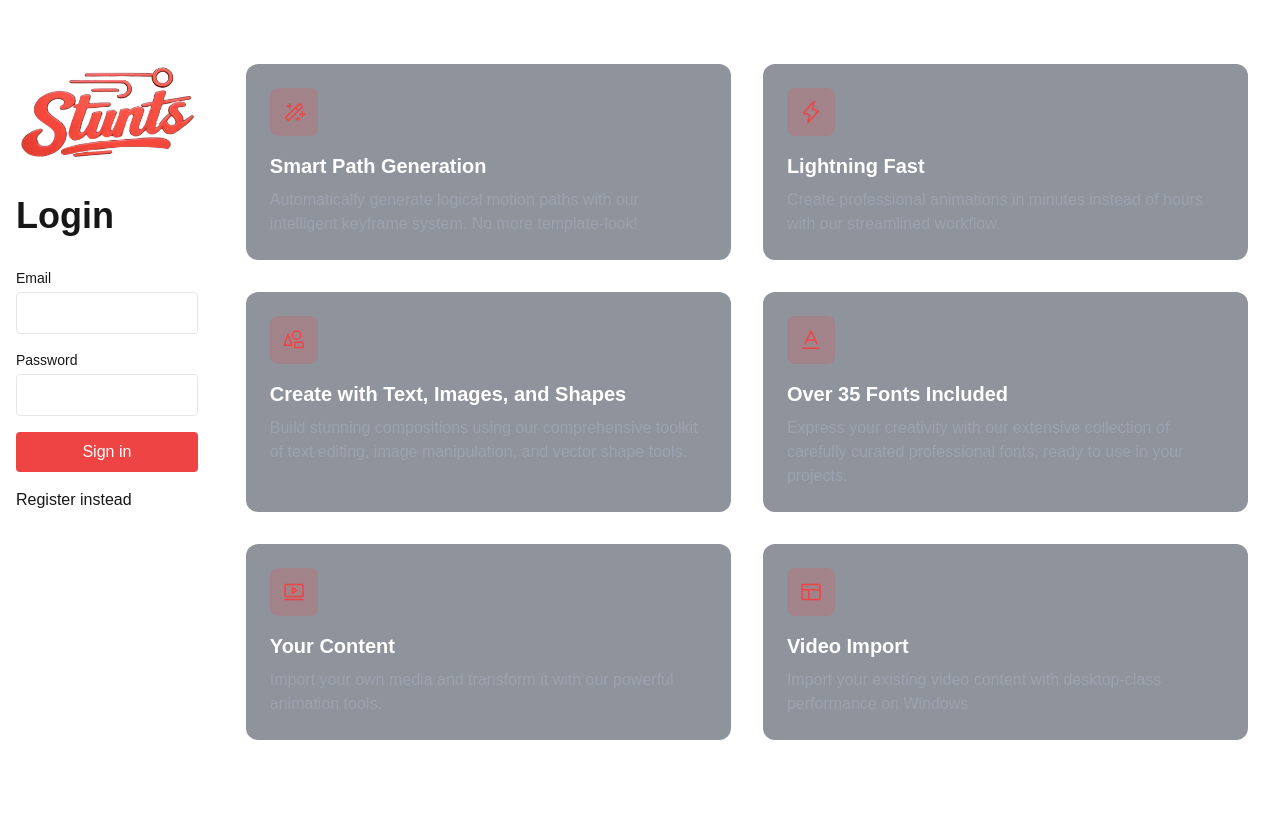
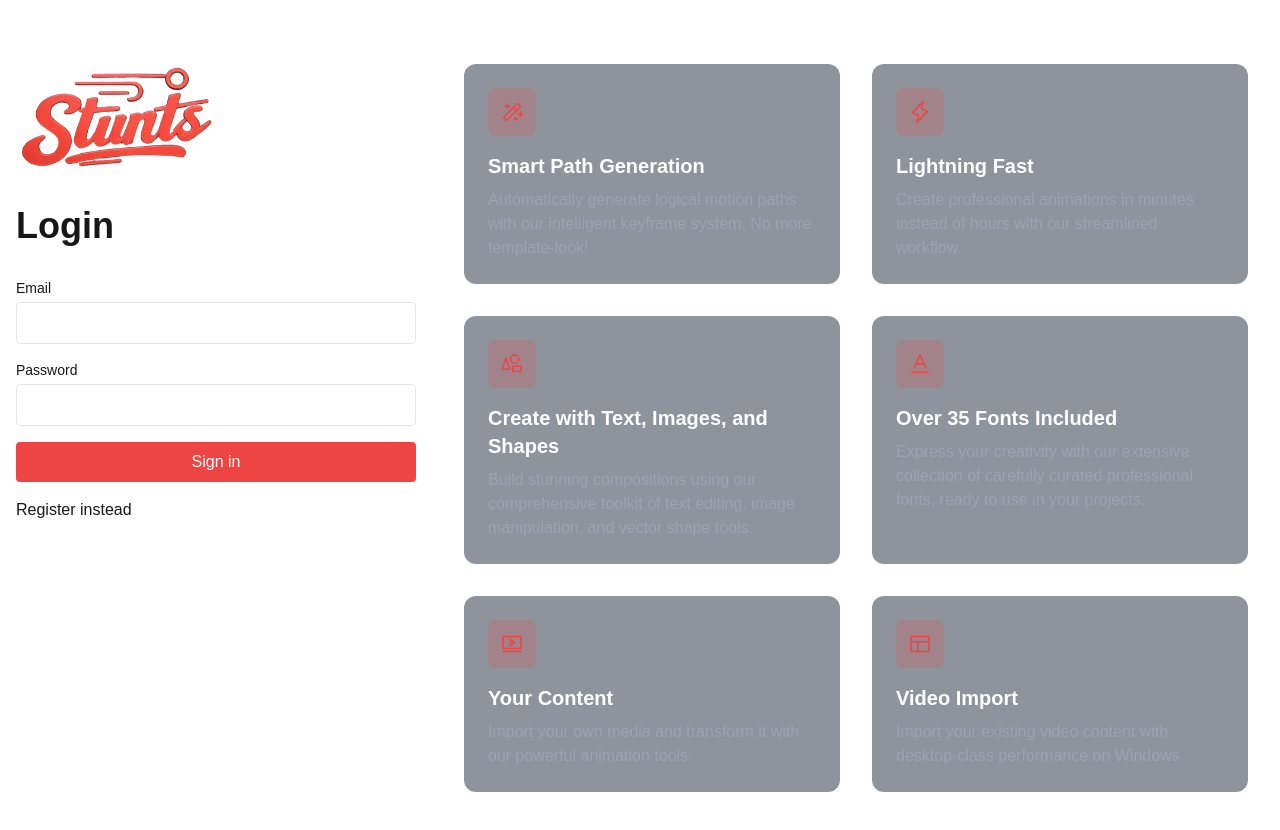
Before and after one commit to alexthegoodman/common-cloud, a Next.js app: page /login in a window 1280 px wide. Shown: the top 830 px of the page. Before the commit the page ends 804 px from the top, so only its background shows below. Built offline with nearby package versions, Linux system fonts and the light colour scheme.

Commit message:
style fix

```diff
--- a/components/AuthForm.tsx
+++ b/components/AuthForm.tsx
@@ -62,7 +62,7 @@ export default function AuthForm({ type = "login" }) {
   return (
     <form
       onSubmit={handleSubmit(onSubmit)}
-      className="space-y-4 w-full w-[600px] max-w-md text-left"
+      className="space-y-4 sm:w-[300px] md:w-[350px] lg:w-[400px] text-left"
     >
       <div>
         <label htmlFor="email" className="block text-sm font-medium mb-1">
```
